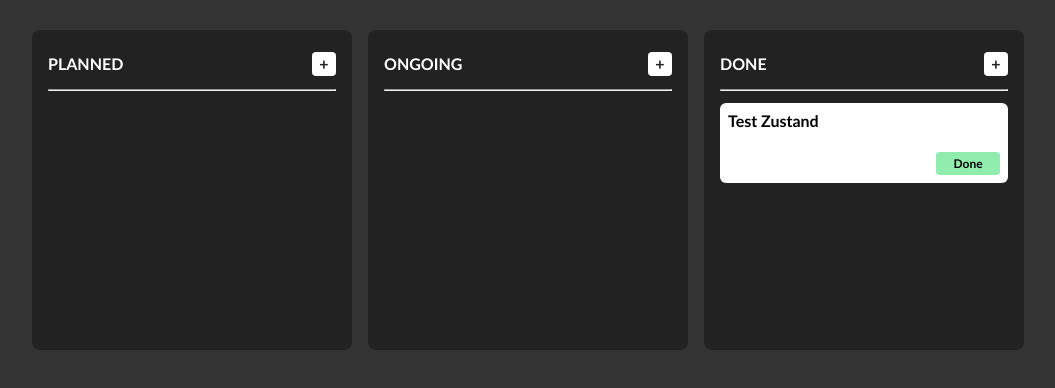
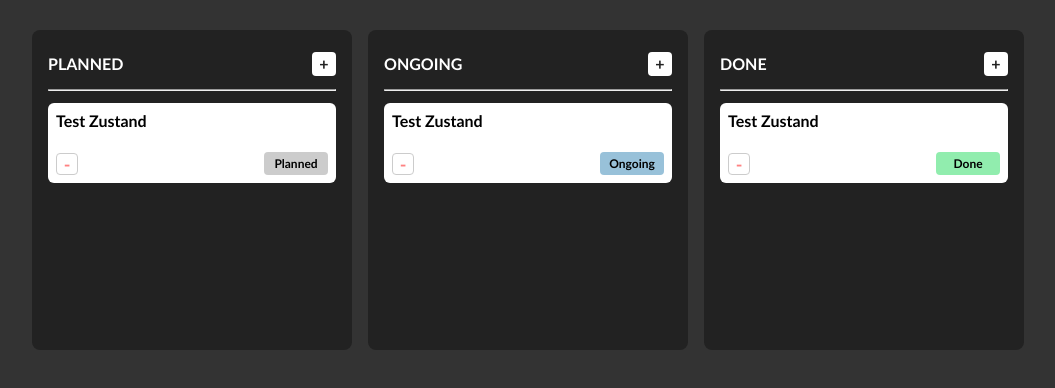
Before and after one commit to rubanero14/learn-zustand, a React (Vite) app in the folder learn-zustand/: page / in a window 1280 px wide. Shown: the top 388 px of the page, without its empty margins (112-1167 px from the left). Built offline with nearby package versions, Linux system fonts and the light colour scheme.

Commit message:
added delete functionality

```diff
--- a/learn-zustand/src/components/Column.css
+++ b/learn-zustand/src/components/Column.css
@@ -37,11 +37,13 @@
       &.ongoing:hover,
       &.ongoing:active {
         background: var(--color-ongoing);
+        color: var(--color-ongoing-dark);
       }
 
       &.done:hover,
       &.done:active {
         background: var(--color-done);
+        color: var(--color-done-dark);
       }
     }
   }
--- a/learn-zustand/src/components/Modal.css
+++ b/learn-zustand/src/components/Modal.css
@@ -65,14 +65,17 @@
 
       &.close {
         background: var(--color-danger);
+        color: var(--color-danger-dark);
       }
 
       &.reset {
         background: var(--color-ongoing);
+        color: var(--color-ongoing-dark);
       }
 
       &.submit {
         background: var(--color-done);
+        color: var(--color-done-dark);
       }
 
       &:last-child {
--- a/learn-zustand/src/components/Task.css
+++ b/learn-zustand/src/components/Task.css
@@ -6,6 +6,39 @@
   padding: 0.5rem;
   position: relative;
   margin-bottom: 0.5rem;
+
+  .deleteButton {
+    all: unset; /*this removes all default styling*/
+    position: absolute;
+    bottom: 0.5rem;
+    left: 0.5rem;
+    background: var(--color-light);
+    color: var(--color-danger);
+    border: 0.5px solid var(--color-grey-light);
+    height: 1.25rem;
+    width: 1.25rem;
+    border-radius: var(--border-radius-sm);
+    display: flex;
+    align-items: center;
+    justify-content: center;
+    font-size: large;
+    cursor: pointer;
+
+    &.planned:hover,
+    &.planned:active {
+      border: 0.5px solid var(--color-grey-light);
+    }
+
+    &.ongoing:hover,
+    &.ongoing:active {
+      border: 0.5px solid var(--color-ongoing);
+    }
+
+    &.done:hover,
+    &.done:active {
+      border: 0.5px solid var(--color-done);
+    }
+  }
 
   .status {
     position: absolute;
--- a/learn-zustand/src/components/Task.jsx
+++ b/learn-zustand/src/components/Task.jsx
@@ -4,9 +4,17 @@ import "./Task.css";
 // eslint-disable-next-line react/prop-types
 const Task = ({ id }) => {
   const task = useStore((store) => store.tasks.find((task) => task.id === id));
+  const deleteTask = useStore((store) => store.deleteTask);
   return (
     <div className="task" key={task.id}>
       <div className="title">{task.title}</div>
+      <button
+        className={"deleteButton " + task.status}
+        title={"Delete Task for " + task.title}
+        onClick={() => deleteTask(task.id)}
+      >
+        -
+      </button>
       <div className={"status " + task.status}>
         {task.status[0].toUpperCase() + task.status.slice(1)}
       </div>
--- a/learn-zustand/src/index.css
+++ b/learn-zustand/src/index.css
@@ -4,8 +4,11 @@
   --color-grey-light: #ccc;
   --color-light: #fff;
   --color-ongoing: #98c1d9;
+  --color-ongoing-dark: #113f5b;
   --color-done: #91edae;
+  --color-done-dark: #16552a;
   --color-danger: #ff8282;
+  --color-danger-dark: #910000;
   --font-family: "Calibri";
   --border-radius-sm: 4px;
   --border-radius-md: 6px;
--- a/learn-zustand/src/store.js
+++ b/learn-zustand/src/store.js
@@ -2,6 +2,16 @@ import { create } from "zustand";
 
 const store = (set) => ({
   tasks: [
+    {
+      id: 12233241,
+      title: "Test Zustand",
+      status: "planned",
+    },
+    {
+      id: 12233242,
+      title: "Test Zustand",
+      status: "ongoing",
+    },
     {
       id: 12233243,
       title: "Test Zustand",
@@ -10,6 +20,10 @@ const store = (set) => ({
   ],
   addTask: (id, title, status) =>
     set((state) => ({ tasks: [...state.tasks, { id, title, status }] })),
+  deleteTask: (id) =>
+    set((state) => ({
+      tasks: [...state.tasks.filter((task) => task.id !== id)],
+    })),
   isModalOpen: false,
   setIsModalOpen: (bool) =>
     set((state) => ({
```
